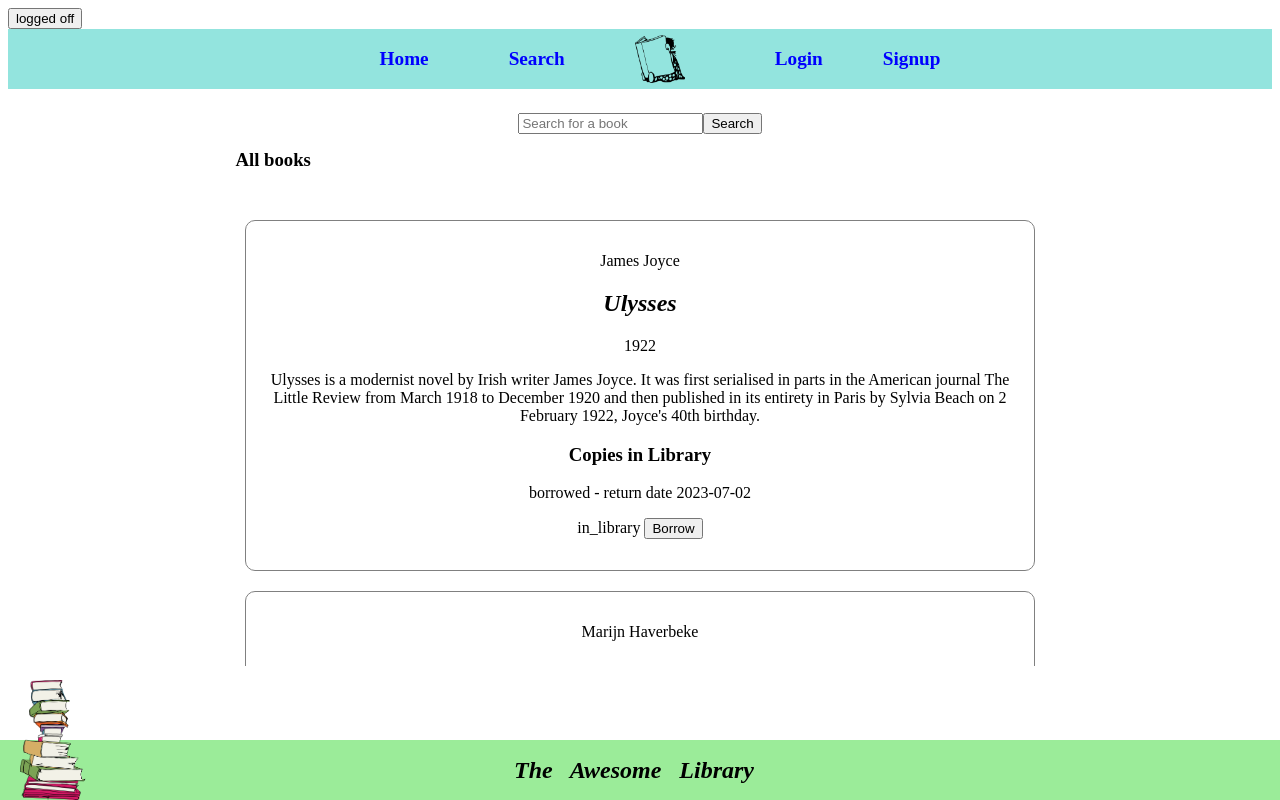
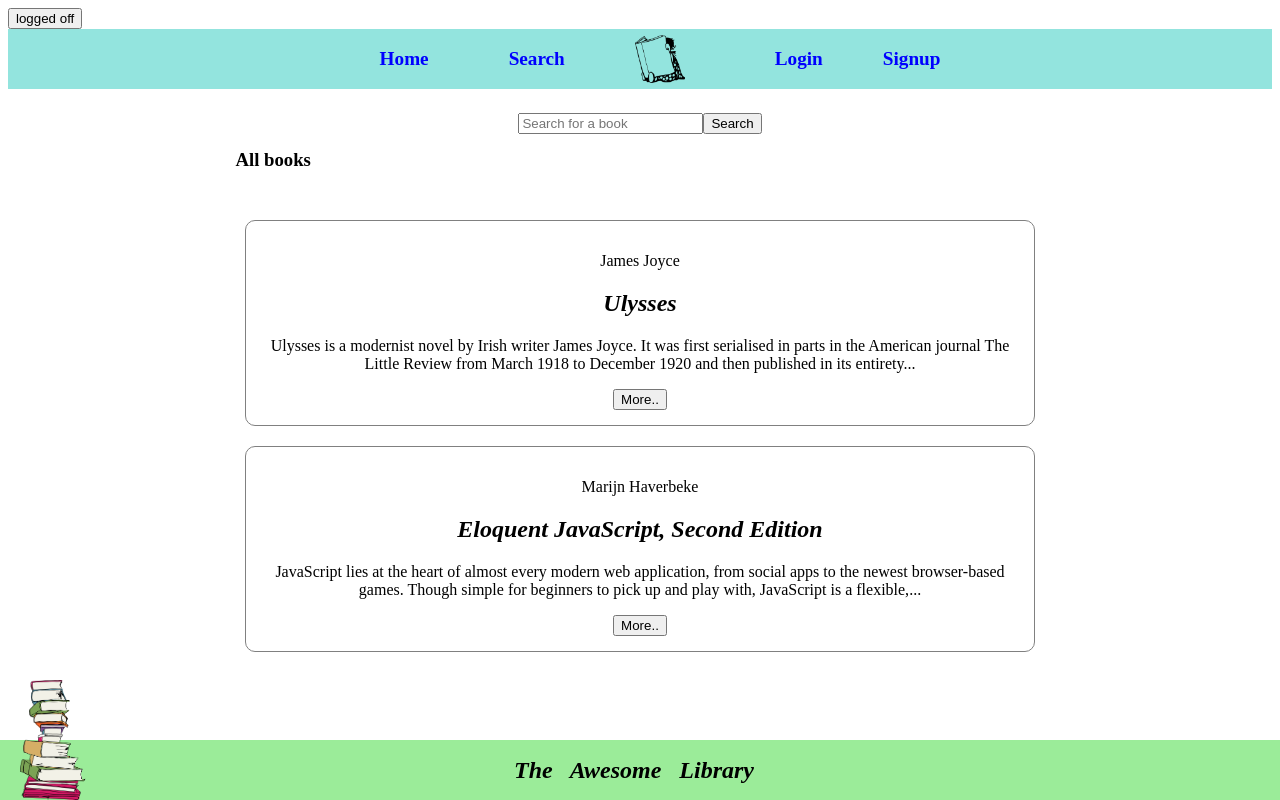
Before and after one commit to cat-rivers/react_library, a React (Create React App) app in the folder awesome_library/: page /search in a window 1280 px wide. Shown: the top 800 px of the page. Built offline with nearby package versions, Linux system fonts and the light colour scheme; data requests are answered from the project's data file.

Commit message:
add small version and detailed version of card

```diff
--- a/awesome_library/src/components/BookCard.js
+++ b/awesome_library/src/components/BookCard.js
@@ -1,7 +1,10 @@
 import BookCopyCard from "./BookCopyCard";
 import "./BookCard.css";
 
-const BookCard = ({ book }) => (
+const BookCard = ({ book }) => {
+  const isModalOn = false;
+  const bigBookCard = () => {
+    return (
       <div className="bookCard">
         <div className="bookInfo">
           <div className="header">
@@ -17,5 +20,23 @@ const BookCard = ({ book }) => (
         </div>
       </div>
     );
+  };
+
+  const bookPreviewCard = () => {
+    return (
+      <div className="bookCard">
+        <div className="bookInfo">
+          <div className="header">
+            <p>{book.author}</p>
+            <h2>{book.title}</h2>
+          </div>
+          <p>{book.description.substring(0, 200)}...</p>
+        </div>
+        <button className="modalBookBtn"> More..</button>
+      </div>
+    );
+  };
+  return isModalOn ? bigBookCard() : bookPreviewCard();
+};
 
 export default BookCard;
```
Lines whose indentation alone changed are shown as unchanged.
